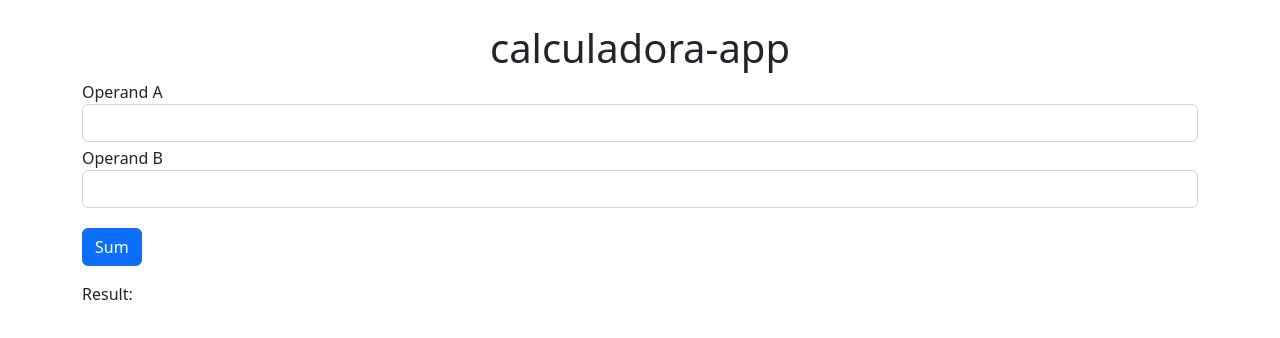
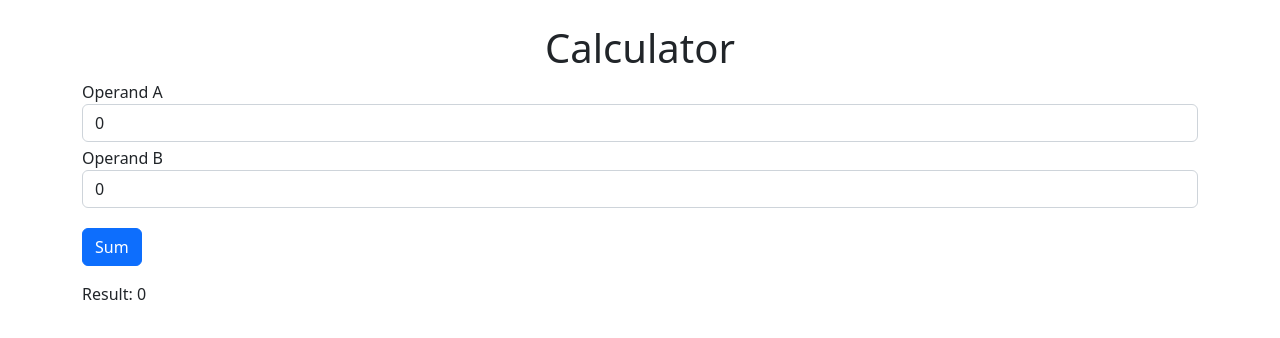
Before and after one commit to fherrerao/ang-calculator, an Angular app: page / in a window 1280 px wide. Shown: the top 338 px of the page. Built offline with nearby package versions, Linux system fonts and the light colour scheme.

Commit message:
Added calculator's logic

```diff
--- a/src/app/app.component.ts
+++ b/src/app/app.component.ts
@@ -6,5 +6,12 @@ import { Component } from '@angular/core';
   styleUrls: ['./app.component.css']
 })
 export class AppComponent {
-  title = 'calculadora-app';
+  title = 'Calculator';
+  operandA = 0;
+  operandB = 0;
+  result = 0;
+
+  add() {
+    this.result = this.operandA + this.operandB;
+  }
 }
```
